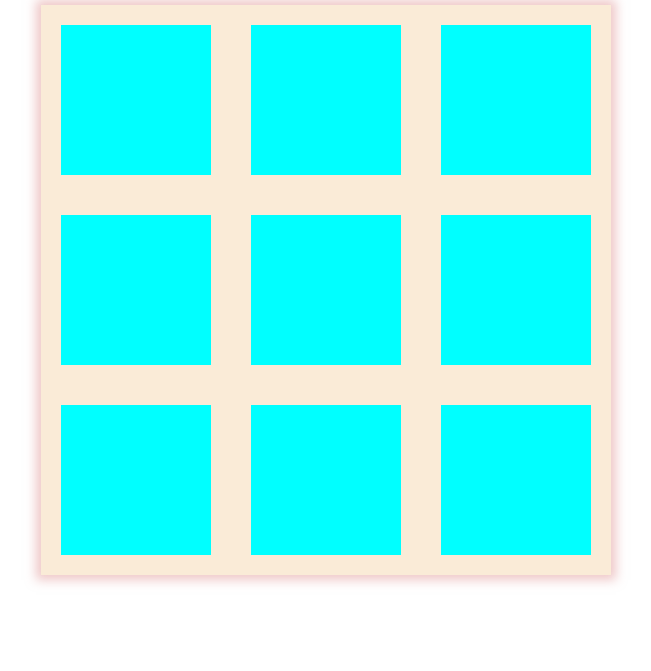
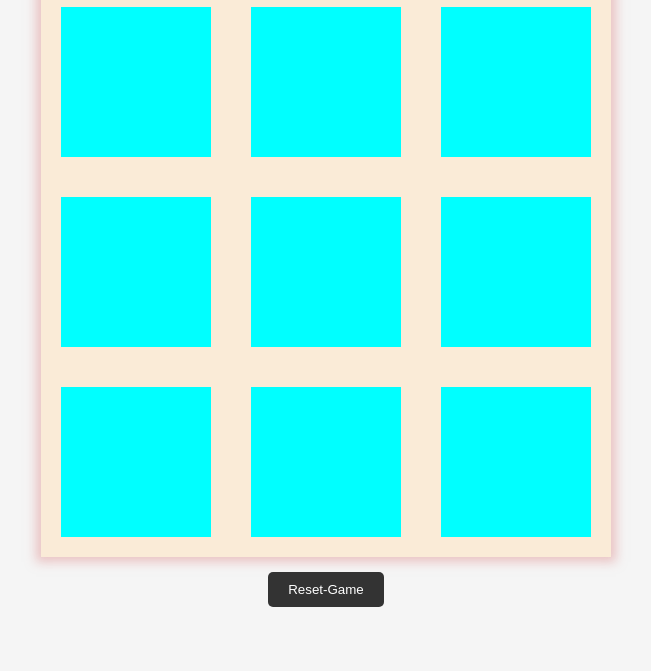
Before and after one commit to aman85662/tic-tac-toe, a plain HTML site: page index.html in a window 1280 px wide. Shown: the part 129-800 px from the top of the page, without its empty margins (314-965 px from the left). Drawn offline with Linux system fonts and the light colour scheme.

Commit message:
reset button introduced

```diff
--- a/index.html
+++ b/index.html
@@ -26,7 +26,7 @@
             <div class="box" onclick="SelectBox(8)">9</div>
         </div>
     </div>
-
+   <button onclick="reset()">Reset-Game</button>
     <script src="script.js"></script>
 </body>
 </html>
--- a/script.js
+++ b/script.js
@@ -4,10 +4,10 @@ function render(){
 const allBox = document.querySelectorAll('.box');
 allBox.forEach((boxElement,i)=>{
     if(board[i] === 'X' ){
-        boxElement.innerHTML = '<img src= close.png alt="X" height = "70px" />';
+        boxElement.innerHTML = '<img src= close.png alt="X" height = "60px" />';
     }
     else if(board[i] === '0' ){
-        boxElement.innerHTML = '<img src= circle-ring.png alt="0" height = "80px" />';
+        boxElement.innerHTML = '<img src= circle-ring.png alt="0" height = "70px" />';
     }
     else{
         boxElement.innerHTML = '';
@@ -31,3 +31,7 @@ currentplayerElement.innerText = currentPlayer ;
 render();
 }
  render()
+ function reset(){
+     board.fill(-1);
+     render();
+ }
--- a/style.css
+++ b/style.css
@@ -26,8 +26,23 @@ transform: scale(0.9);
 }
 .title{
  text-align: center;
- font-size: 2em;
+ font-size: 1.5em;
  margin: 20px 0;
  font-family: 'Arial', sans-serif;
  color: #333;
 }
+body{
+    background-color: #f5f5f5;
+    font-family: 'Arial', sans-serif;}
+    button{
+        display: block;
+        background-color: #333;
+        color: white;
+        padding: 10px 20px;
+        border: none;
+        border-radius: 5px;
+        cursor: pointer;
+        margin: 10px;
+        text-align: center;
+        margin: 0 auto;
+    }
```
